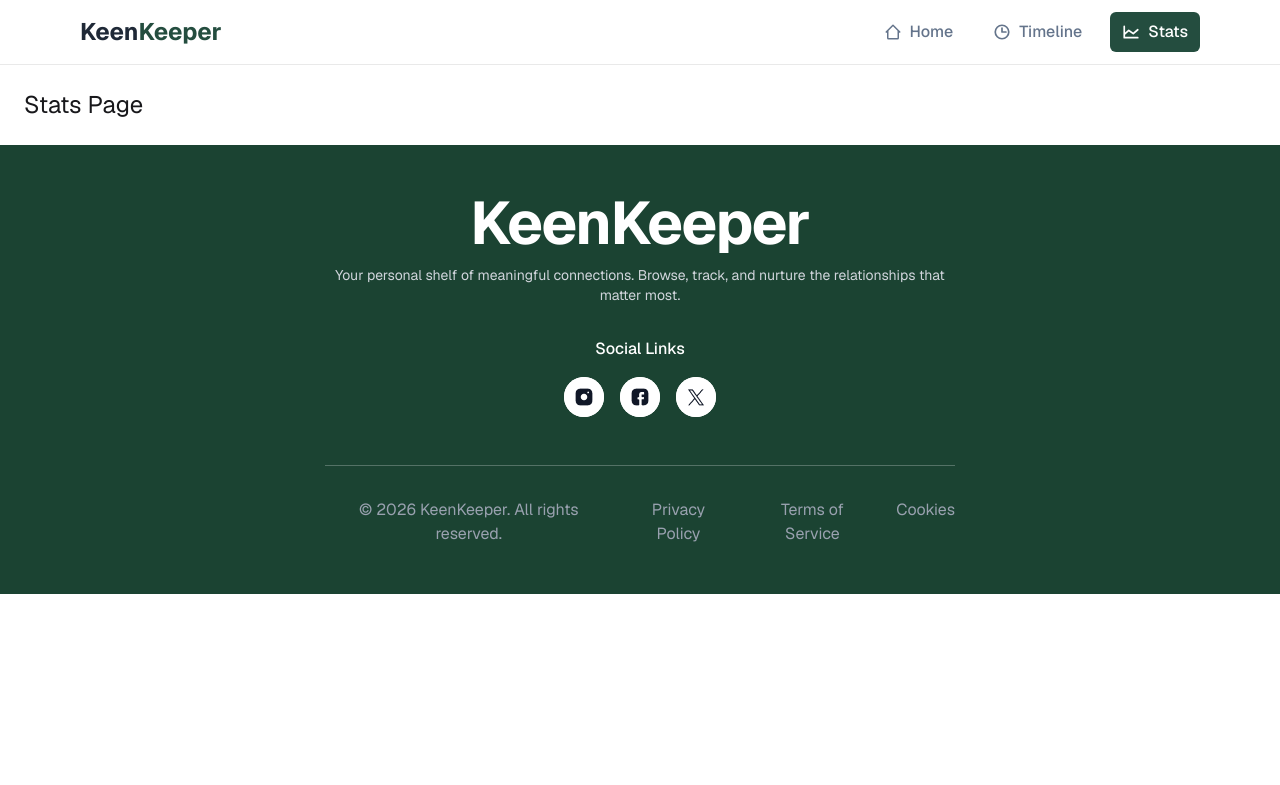
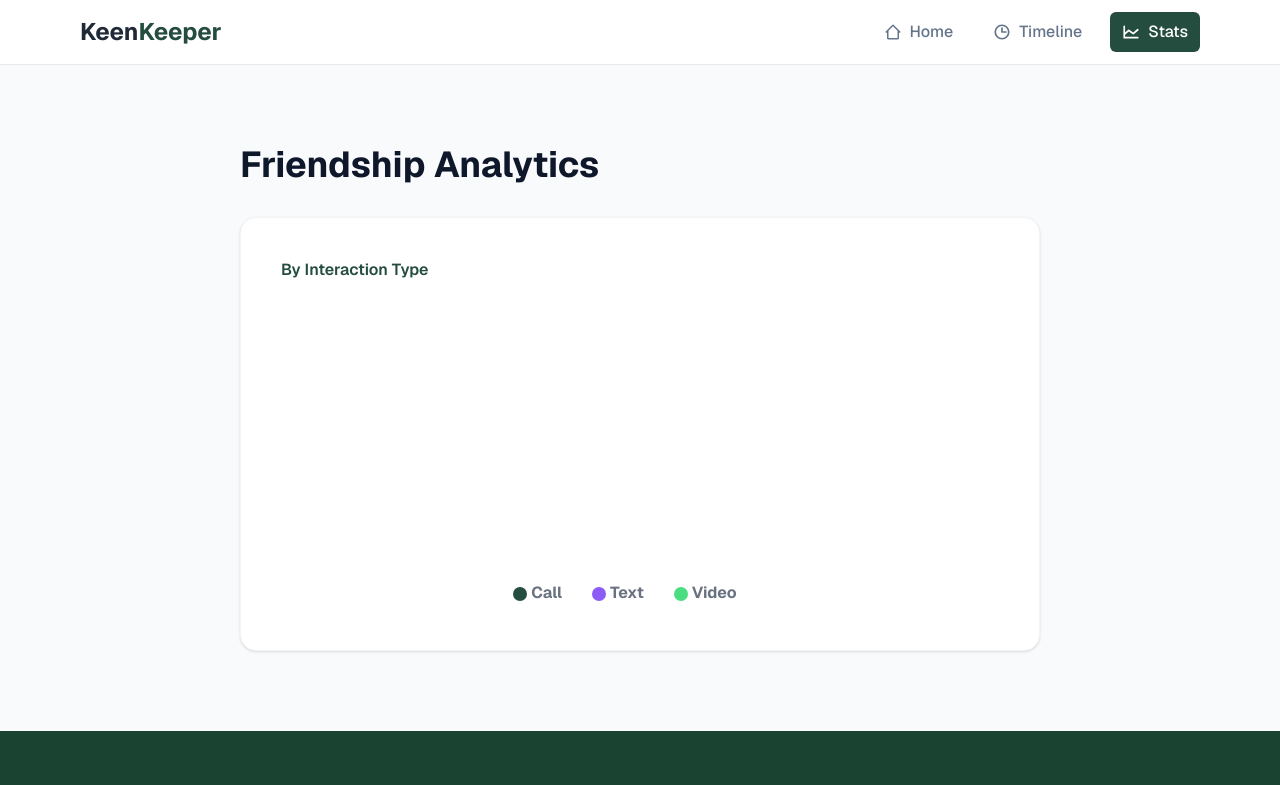
Before and after one commit to S-N-Onika/A7, a React (Vite) app: page /stats in a window 1280 px wide. Shown: the top 785 px of the page. Built offline with nearby package versions, Linux system fonts and the light colour scheme.

Commit message:
Stats Section Design complete

```diff
--- a/package.json
+++ b/package.json
@@ -19,6 +19,7 @@
     "react-hot-toast": "^2.6.0",
     "react-icons": "^5.6.0",
     "react-router-dom": "^7.14.0",
+    "recharts": "^3.8.1",
     "tailwindcss": "^4.2.2"
   },
   "devDependencies": {
--- a/src/App.jsx
+++ b/src/App.jsx
@@ -43,7 +43,17 @@ const Timeline = () => {
 
   return Component ? <Component /> : <div>Loading...</div>;
 };
-const Stats = () => <h1 className="p-6 text-2xl">Stats Page</h1>;
+const Stats = () => {
+  const [Component, setComponent] = useState(null);
+
+  useEffect(() => {
+    import("./component/Stats").then((module) => {
+      setComponent(() => module.default);
+    });
+  }, []);
+
+  return Component ? <Component /> : <div>Loading...</div>;
+};
 const NotFound = () => (
   <div className="min-h-[calc(100vh-80px)] flex place-content-center items-center justify-center">
     <h1 className="text-6xl font-bold text-center text-[#244d3f] capitalize ">
--- /dev/null
+++ b/src/component/Stats.jsx
@@ -0,0 +1,64 @@
+import { useState } from 'react';
+import { PieChart, Pie, Cell, ResponsiveContainer, Legend } from 'recharts';
+
+const FriendshipAnalytics = () => {
+    const [chartData] = useState(() => {
+        const interactions = JSON.parse(localStorage.getItem('timeline') || '[]');
+
+
+        const counts = interactions.reduce((acc, curr) => {
+            acc[curr.type] = (acc[curr.type] || 0) + 1;
+            return acc;
+        }, {});
+
+        return [
+            { name: 'Call', value: counts['Call'] || 0, color: '#244d3f' },
+            { name: 'Text', value: counts['Text'] || 0, color: '#8B5CF6' },
+            { name: 'Video', value: counts['Video'] || 0, color: '#4ADE80' }
+        ];
+    });
+
+    return (
+        <div className="bg-[#f8fafc] h-auto py-20 px-4 md:px-20 lg:px-60">
+            <div className="max-w-400 mx-auto">
+
+                <h2 className="text-4xl font-bold text-[#0F172A] mb-8">Friendship Analytics</h2>
+
+                <div className="bg-white p-10 rounded-2xl border border-gray-100 shadow-sm">
+                    <h3 className="text-md font-semibold text-[#244d3f] mb-2">By Interaction Type</h3>
+
+                    <div className="h-80 w-full">
+                        <ResponsiveContainer width="100%" height="100%">
+                            <PieChart>
+                                <Pie
+                                    data={chartData}
+                                    cx="50%"
+                                    cy="50%"
+                                    innerRadius={80}
+                                    outerRadius={110}
+                                    paddingAngle={5}
+                                    cornerRadius={50}
+                                    dataKey="value"
+                                >
+                                    {chartData.map((entry, index) => (
+                                        <Cell key={`cell-${index}`} fill={entry.color} stroke="none" />
+                                    ))}
+                                </Pie>
+                                <Legend
+                                    verticalAlign="bottom"
+                                    align="center"
+                                    iconType="circle"
+                                    formatter={(value) => <span style={{ marginRight: 20 }} className="text-md font-bold text-gray-500  ">{value}</span>}
+                                />
+
+                            </PieChart>
+                        </ResponsiveContainer>
+                    </div>
+                </div>
+
+            </div>
+        </div>
+    );
+};
+
+export default FriendshipAnalytics;
--- a/src/component/Timeline.jsx
+++ b/src/component/Timeline.jsx
@@ -35,7 +35,7 @@ const Timeline = () => {
     };
 
     return (
-        <div className="bg-[#f8fafc] min-h-screen py-12 px-4 md:px-20 lg:px-60">
+        <div className="bg-[#f8fafc] h-auto py-20 px-4 md:px-20 lg:px-60">
             <div className="max-w-400 mx-auto">
 
                 <div className="flex justify-between items-end mb-8">
```
Also changed, not shown: 1 other file (tests, documents, lock files or other folders).
